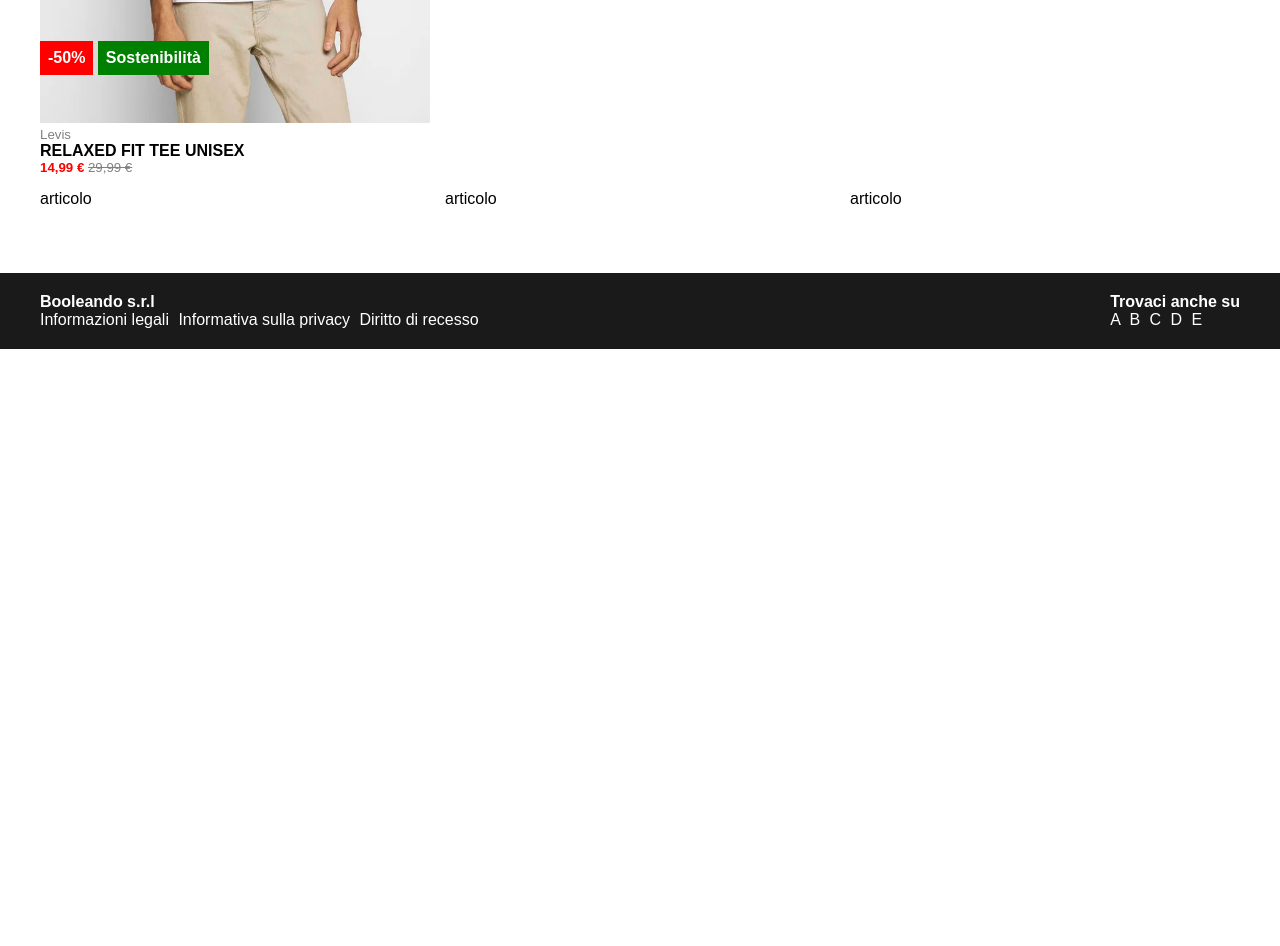
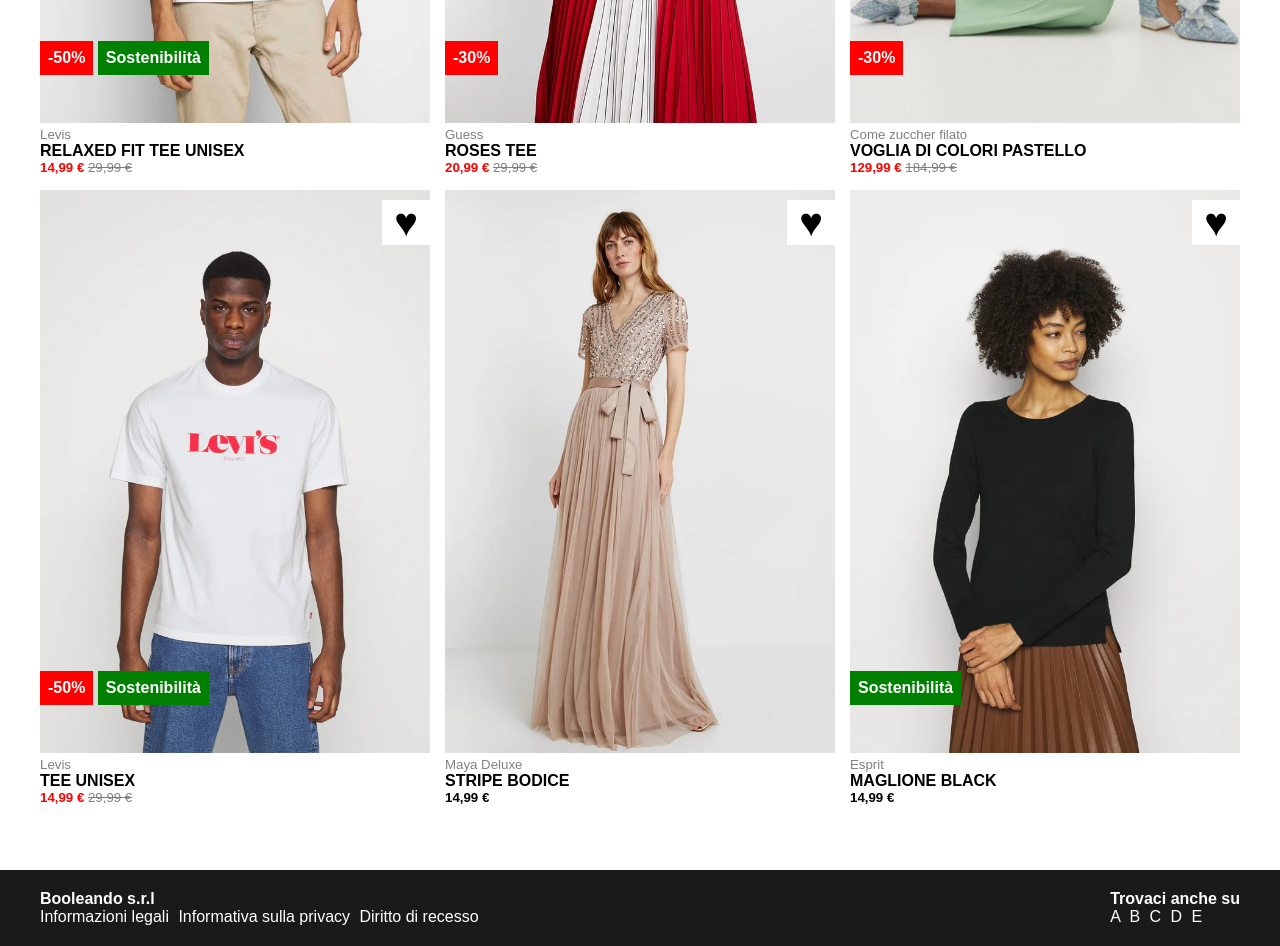
Before and after one commit to EnricoClem/html-css-boolando, a plain HTML site: page index.html in a window 1280 px wide. Shown: the part 560-1506 px from the top of the page. Before the commit the page ends 909 px from the top, so only its background shows below. Drawn offline with Linux system fonts and the light colour scheme.

Commit message:
ADD - other items

```diff
--- a/app.css
+++ b/app.css
@@ -88,6 +88,11 @@ main .row {
     font-weight: bold;
 }
 
+.normal-price {
+    color: black;
+    font-weight: bold;
+}
+
 [class*="heart"] {
     position: absolute;
     top: 10px;
--- a/index.html
+++ b/index.html
@@ -78,27 +78,120 @@
 
                 <!-- Articolo 2 -->
                 <div class="item">
-                    articolo
+                    <img src="./img/2.webp" alt="">
+                    <img class="img-hover" src="./img/2b.webp" alt="">
+                    <h5>
+                        Guess
+                    </h5>
+                    <h4 class="name-item">
+                        ROSES TEE
+                    </h4>
+                    <h5>
+                        <span class="new-price">20,99 €</span>
+                        <s>29,99 €</s>
+                    </h5>
+                    <p class="heart">&hearts;</p>
+                    <p class="heart-hover">&hearts;</p>
+                    <!-- Tab promozionali -->
+                    <div class="info-sale">
+                        <div class="tab-promo">
+                            <h4>-30%</h4>
+                        </div>
+                    </div>
                 </div>
 
                 <!-- Articolo 3 -->
                 <div class="item">
-                    articolo
+                    <img src="./img/3.webp" alt="">
+                    <img class="img-hover" src="./img/3b.webp" alt="">
+                    <h5>
+                        Come zuccher filato
+                    </h5>
+                    <h4 class="name-item">
+                        VOGLIA DI COLORI PASTELLO
+                    </h4>
+                    <h5>
+                        <span class="new-price">129,99 €</span>
+                        <s>184,99 €</s>
+                    </h5>
+                    <p class="heart">&hearts;</p>
+                    <p class="heart-hover">&hearts;</p>
+                    <!-- Tab promozionali -->
+                    <div class="info-sale">
+                        <div class="tab-promo">
+                            <h4>-30%</h4>
+                        </div>
+                    </div>
                 </div>
 
                 <!-- Articolo 4 -->
                 <div class="item">
-                    articolo
+                    <img src="./img/4.webp" alt="">
+                    <img class="img-hover" src="./img/4b.webp" alt="">
+                    <h5>
+                        Levis
+                    </h5>
+                    <h4 class="name-item">
+                        TEE UNISEX
+                    </h4>
+                    <h5>
+                        <span class="new-price">14,99 €</span>
+                        <s>29,99 €</s>
+                    </h5>
+                    <p class="heart">&hearts;</p>
+                    <p class="heart-hover">&hearts;</p>
+                    <!-- Tab promozionali -->
+                    <div class="info-sale">
+                        <div class="tab-promo">
+                            <h4>-50%</h4>
+                        </div>
+                        <div class="tab-eco">
+                            <h4>Sostenibilità</h4>
+                        </div>
+                    </div>
                 </div>
 
                 <!-- Articolo 5 -->
                 <div class="item">
-                    articolo
+                    <img src="./img/5.webp" alt="">
+                    <img class="img-hover" src="./img/5b.webp" alt="">
+                    <h5>
+                        Maya Deluxe
+                    </h5>
+                    <h4 class="name-item">
+                        STRIPE BODICE
+                    </h4>
+                    <h5>
+                        <span class="normal-price">14,99 €</span>
+                    </h5>
+                    <p class="heart">&hearts;</p>
+                    <p class="heart-hover">&hearts;</p>
+                    <!-- Tab promozionali -->
+                    <div class="info-sale">
+                    </div>
                 </div>
 
                 <!-- Articolo 6 -->
                 <div class="item">
-                    articolo
+                    <img src="./img/6.webp" alt="">
+                    <img class="img-hover" src="./img/6b.webp" alt="">
+                    <h5>
+                        Esprit
+                    </h5>
+                    <h4 class="name-item">
+                        MAGLIONE BLACK
+                    </h4>
+                    <h5>
+                        <span class="normal-price">14,99 €</span>
+                    </h5>
+                    <p class="heart">&hearts;</p>
+                    <p class="heart-hover">&hearts;</p>
+                    <!-- Tab promozionali -->
+                    <div class="info-sale">
+                        <div class="tab-eco">
+                            <h4>Sostenibilità</h4>
+                        </div>
+                    </div>
                 </div>
 
             </div>
```
